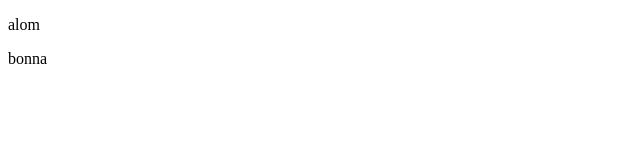
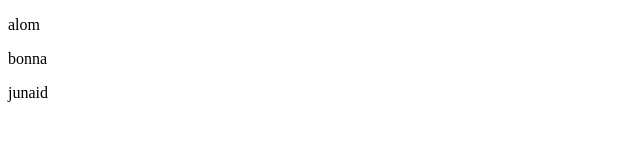
Before and after one commit to alom-gir/First, a plain HTML site: page index.html in a window 1280 px wide. Shown: the full height of the page, 0-640 px from the left. Drawn offline with Linux system fonts and the light colour scheme.

Commit message:
junaiiii

```diff
--- a/index.html
+++ b/index.html
@@ -8,5 +8,6 @@
 <body>
     <p>alom</p>
     <p>bonna</p>
+    <p>junaid</p>
 </body>
 </html>
```
